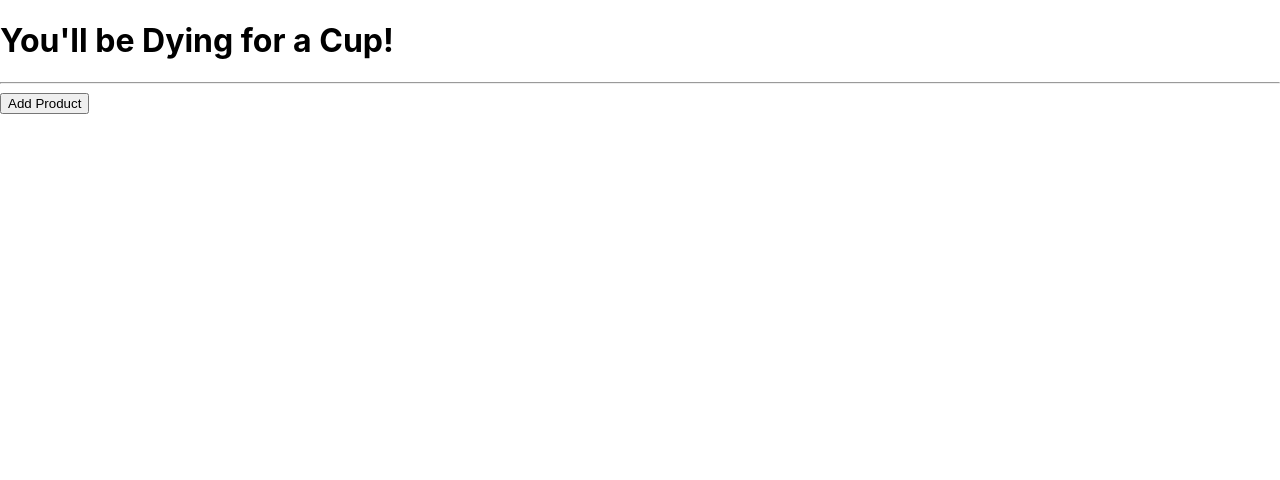
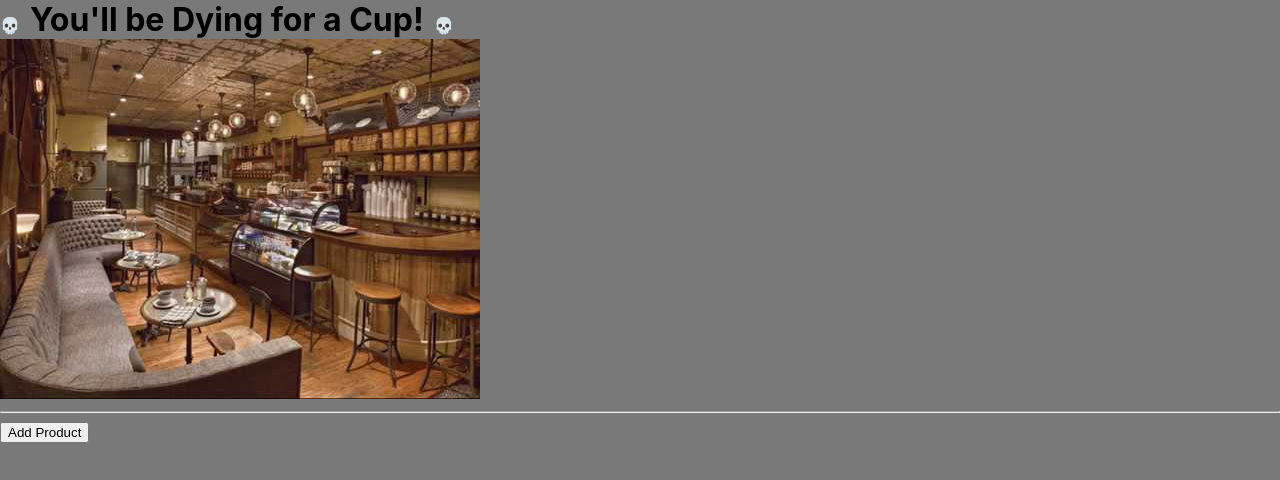
Before and after one commit to Molagg92/tea-house, a React (Create React App) app: page / in a window 1280 px wide. Shown: the top 480 px of the page. Built offline with nearby package versions, Linux system fonts and the light colour scheme.

Commit message:
add styling, pictures and finish README

```diff
--- a/src/components/Header.js
+++ b/src/components/Header.js
@@ -1,13 +1,21 @@
 import React from "react";
-
+import IndexPhoto from "./../img/IndexPhoto.jpg";
 
 function Header(){
   return (
     <React.Fragment>
-
-    <h1>You'll be Dying for a Cup!</h1>
+    <div style={{ display: 'inline-block' }}>
+      &#x1F480;
+    </div>
+    <h1 style={{ display: 'inline-block', margin: '0 10px' }}>You'll be Dying for a Cup!</h1>
+    <div style={{ display: 'inline-block' }}>
+      &#x1F480;
+    </div>
+    <br></br>
+    <img src={IndexPhoto} alt="An pic of the coffee shop" />
     </React.Fragment>
   );
 }
 
+
 export default Header;
--- a/src/index.css
+++ b/src/index.css
@@ -5,6 +5,8 @@ body {
     sans-serif;
   -webkit-font-smoothing: antialiased;
   -moz-osx-font-smoothing: grayscale;
+  background-color: rgb(122, 121, 121);
+
 }
 
 code {
```
Also changed, not shown: src/img/IndexPhoto.jpg (added), 1 other file (tests, documents, lock files or other folders).
